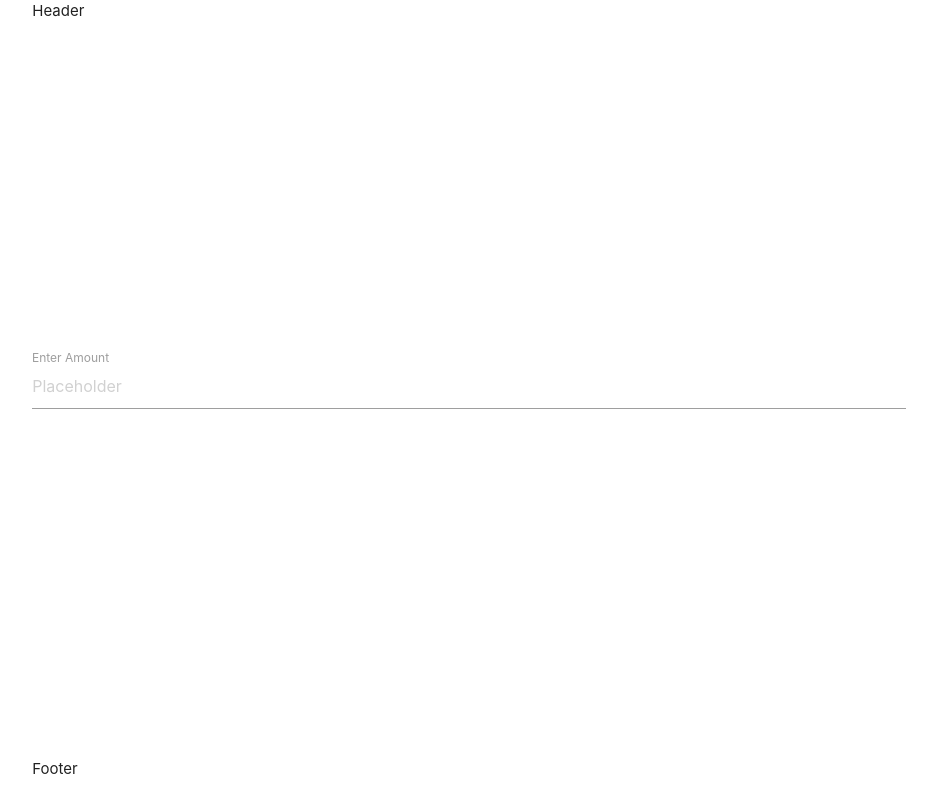
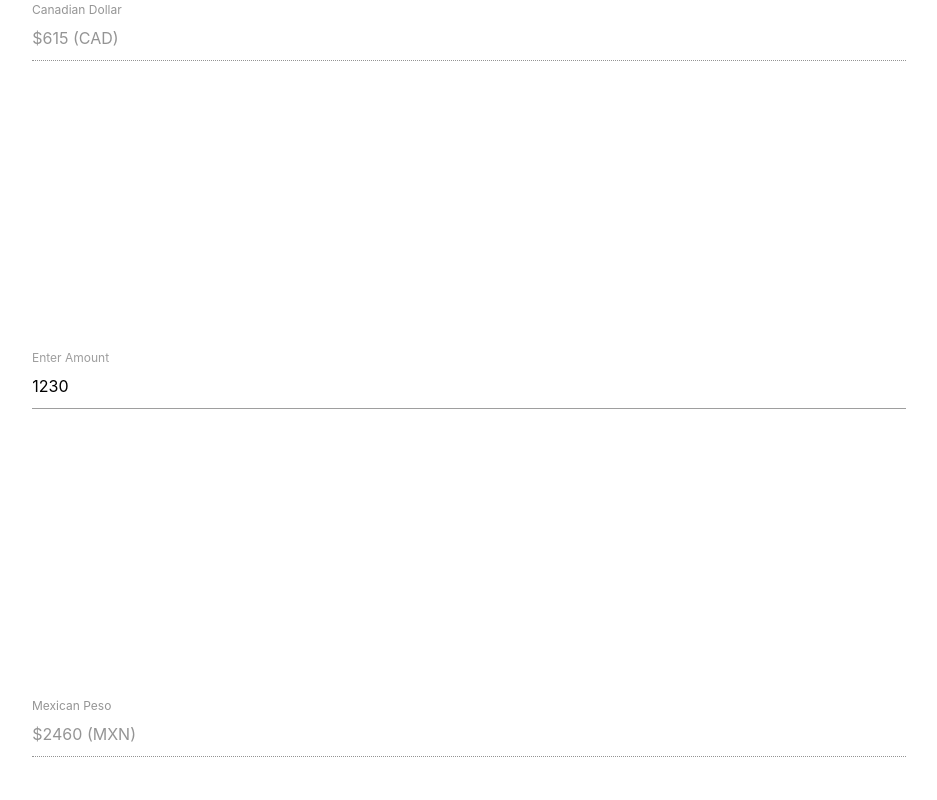
Before and after one commit to astral-clive/canmex, a React (Create React App) app: page / in a window 1280 px wide. Shown: the whole page, without its empty margins (171-1108 px from the left). Built offline with nearby package versions, Linux system fonts and the light colour scheme.

Commit message:
added mock conversion and dollar detection first attempt

```diff
--- a/src/App.js
+++ b/src/App.js
@@ -1,18 +1,39 @@
-import React from 'react';
+import React, { Component } from 'react'
 import Header from './components/Header';
 import Footer from './components/Footer';
 import MainInputs from './components/MainInputs';
 
 import './css/app.scss';
 
-function App() {
-  return (
-    <div className="App">
-      <Header />
-      <MainInputs />
-      <Footer />
-    </div>
-  );
+export default class App extends Component {
+  constructor(props) {
+    super(props);
+    this.state = {
+      inputValue: '1230'
+    };
+
+    // need to bind to use this.state
+    this.handleChangeInputValue = this.handleChangeInputValue.bind(this);
+  }
+
+  handleChangeInputValue(event) {
+    console.log(event.target.value);
+    // check for only numbers
+    var reg = /(?=.*?\d)^\$?(([1-9]\d{0,2}(,\d{3})*)|\d+)?(\.\d{1,2})?$/;
+    var valid = reg.test(event.target.value);
+    console.log(valid);
+    if( valid ) {
+      this.setState({ inputValue: event.target.value });
+    }
+  }
+
+  render() {
+    return (
+      <div className="App">
+        <Header inputValue={this.state.inputValue} />
+        <MainInputs inputValue={this.state.inputValue} handleChangeInputValue={this.handleChangeInputValue} />
+        <Footer inputValue={this.state.inputValue} />
+      </div>
+    )
+  }
 }
-
-export default App;
--- a/src/components/Footer.js
+++ b/src/components/Footer.js
@@ -7,7 +7,13 @@ export default class Footer extends Component {
         <div className="container">
           <div className="row">
             <div className="col s12">
-              Footer
+
+              <div className="input-field">
+                <input placeholder="Mexican" disabled id="mexican_output" type="text" className="validate"
+                  value={'$' + (this.props.inputValue * 2) + ' (MXN)'} />
+                <label for="first_name">Mexican Peso</label>
+              </div>
+
             </div>
           </div>
         </div>
--- a/src/components/Header.js
+++ b/src/components/Header.js
@@ -7,7 +7,19 @@ export default class Header extends Component {
         <div className="container">
           <div className="row">
             <div className="col s12">
-              Header
+
+              <div className="input-field">
+                <input
+                  placeholder="Canadian"
+                  disabled
+                  id="canadian_output"
+                  type="text"
+                  className="validate"
+                  value={'$' + (this.props.inputValue * 0.5) + ' (CAD)'}
+                />
+                <label for="first_name">Canadian Dollar</label>
+              </div>
+
             </div>
           </div>
         </div>
--- a/src/components/MainInputs.js
+++ b/src/components/MainInputs.js
@@ -7,9 +7,15 @@ export default class MainInputs extends Component {
         <div className="container">
           <div className="row">
             <div className="col s12">
-
               <div className="input-field">
-                <input placeholder="Placeholder" id="first_name" type="text" className="validate" />
+                <input
+                  placeholder="Placeholder"
+                  id="input_value"
+                  type="text"
+                  className="validate"
+                  value={this.props.inputValue}
+                  onChange={this.props.handleChangeInputValue}
+                />
                 <label for="first_name">Enter Amount</label>
               </div>
 
```
